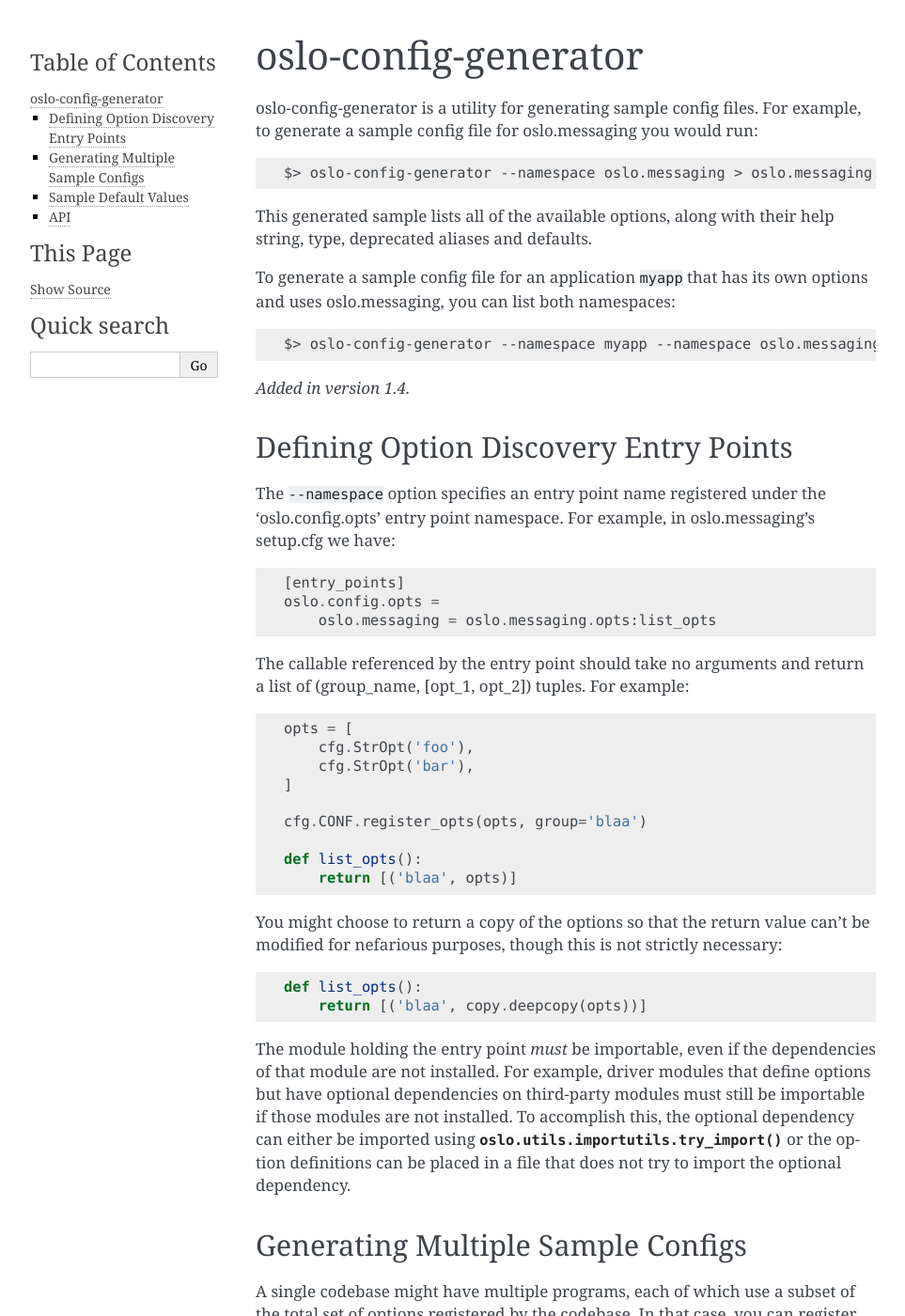
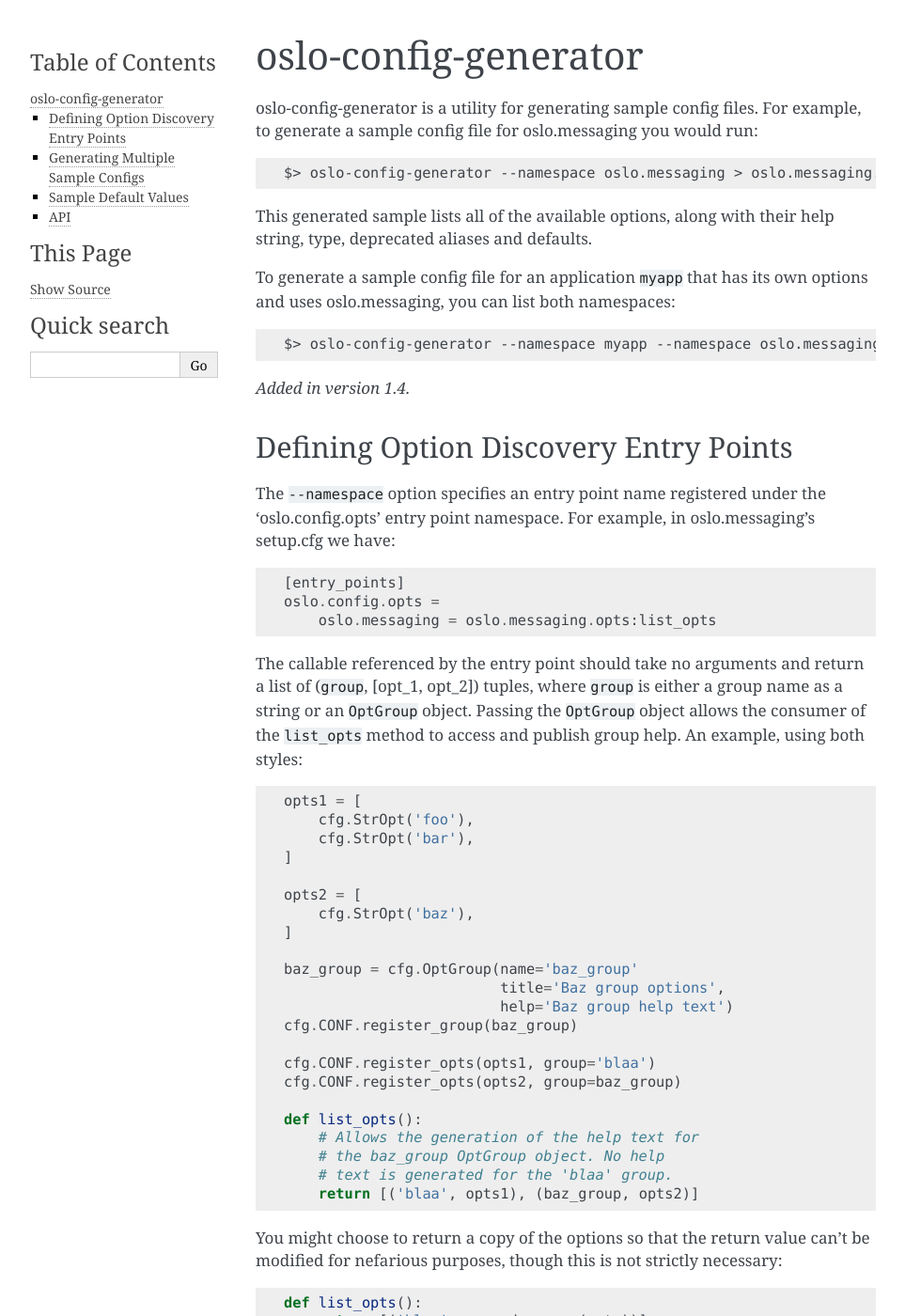
Before and after one commit to openstack/oslo.config, a Sphinx documentation site: the page built from doc/source/generator.rst, in a window 1280 px wide and 1400 px high. Shown: the whole window at 94% size, without its empty margins (148-1111 px from the left). Built offline with Sphinx 7.4.7, drawn with Linux system fonts in a browser that asks for light colours.

Commit message:
Update the list_opts documentation for new api
The config generator was updated to allow either group names or
group objects. This change updates the documentation to cover
both use cases.

https://review.openstack.org/#/c/242472/

Closes-Bug: 1395819

Change-Id: I1c4c6af50d1da3fe3ca82d8bde35c4121369b904

```diff
--- a/doc/source/generator.rst
+++ b/doc/source/generator.rst
@@ -30,17 +30,33 @@
       oslo.messaging = oslo.messaging.opts:list_opts
 
 The callable referenced by the entry point should take no arguments and return
-a list of (group_name, [opt_1, opt_2]) tuples. For example::
+a list of (``group``, [opt_1, opt_2]) tuples, where ``group`` is either a
+group name as a string or an ``OptGroup`` object. Passing the ``OptGroup``
+object allows the consumer of the ``list_opts`` method to access and publish
+group help. An example, using both styles::
 
-  opts = [
+  opts1 = [
       cfg.StrOpt('foo'),
       cfg.StrOpt('bar'),
   ]
 
-  cfg.CONF.register_opts(opts, group='blaa')
+  opts2 = [
+      cfg.StrOpt('baz'),
+  ]
+
+  baz_group = cfg.OptGroup(name='baz_group'
+                           title='Baz group options',
+                           help='Baz group help text')
+  cfg.CONF.register_group(baz_group)
+
+  cfg.CONF.register_opts(opts1, group='blaa')
+  cfg.CONF.register_opts(opts2, group=baz_group)
 
   def list_opts():
-      return [('blaa', opts)]
+      # Allows the generation of the help text for
+      # the baz_group OptGroup object. No help
+      # text is generated for the 'blaa' group.
+      return [('blaa', opts1), (baz_group, opts2)]
 
 You might choose to return a copy of the options so that the return value can't
 be modified for nefarious purposes, though this is not strictly necessary::
```
